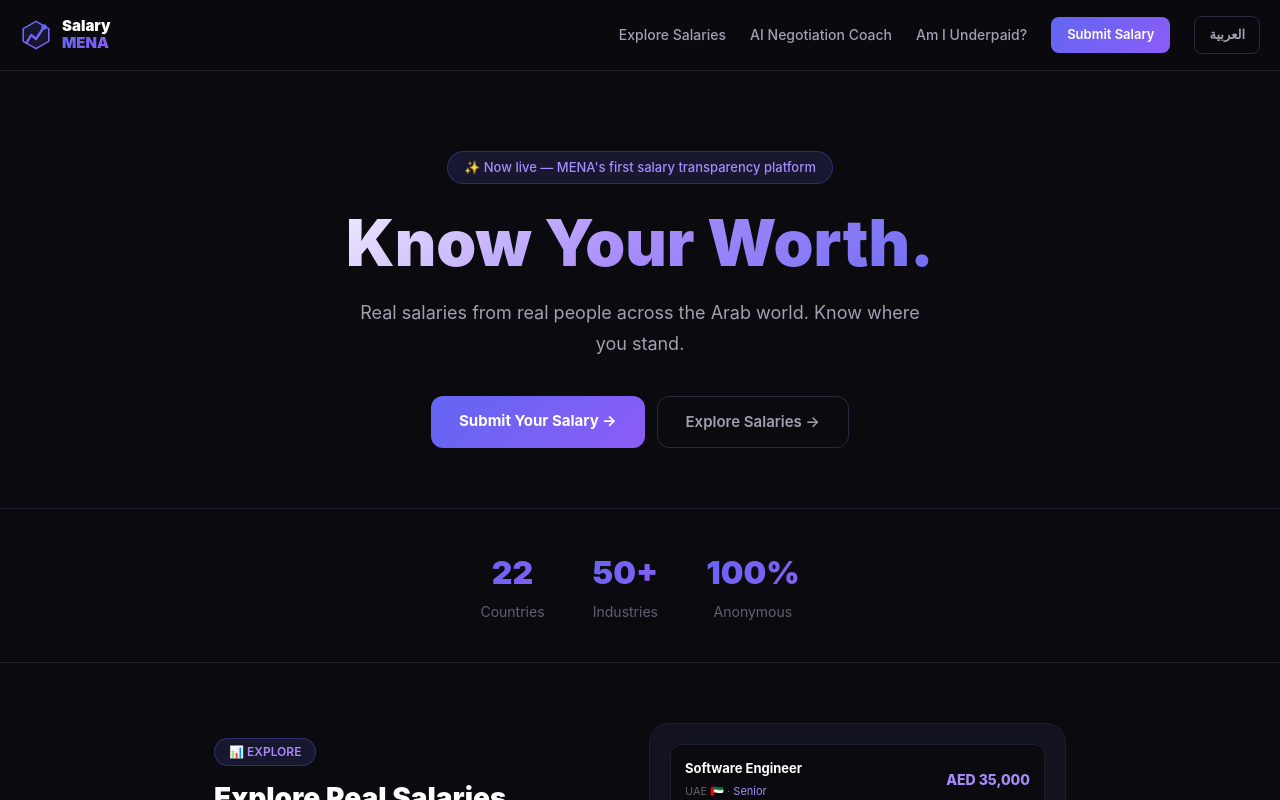
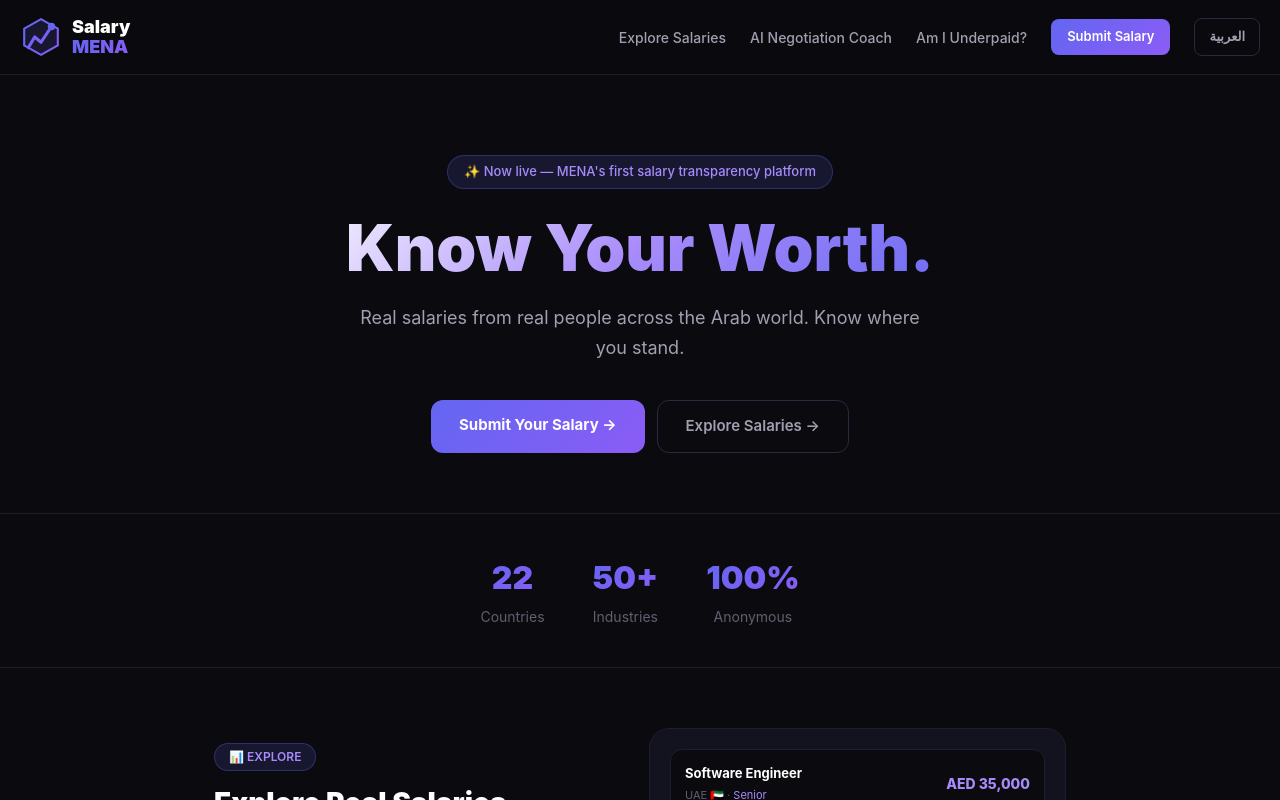
Before and after one commit to alawweygit/SalaryMENA, a Next.js app: page / in a window 1280 px wide. Shown: the top 800 px of the page. Built offline with nearby package versions, Linux system fonts and the light colour scheme.

Commit message:
Make logo bigger in navbar

```diff
--- a/app/components/Navbar.js
+++ b/app/components/Navbar.js
@@ -12,7 +12,7 @@ export default function Navbar() {
     <nav style={{borderBottom:'1px solid #1e1e2e',position:'sticky',top:0,background:'rgba(10,10,15,0.95)',backdropFilter:'blur(10px)',zIndex:100}}>
       <div style={{display:'flex',justifyContent:'space-between',alignItems:'center',padding:'16px 20px'}}>
         <a href="/" style={{textDecoration:'none',display:'flex',alignItems:'center',gap:'10px'}}>
-          <svg xmlns="http://www.w3.org/2000/svg" viewBox="0 0 40 40" width="32" height="32">
+          <svg xmlns="http://www.w3.org/2000/svg" viewBox="0 0 40 40" width="42" height="42">
             <defs>
               <linearGradient id="pu" x1="0%" y1="0%" x2="100%" y2="100%">
                 <stop offset="0%" stopColor="#6366f1"/>
@@ -25,8 +25,8 @@ export default function Navbar() {
             <circle cx="30" cy="10" r="3.5" fill="#6366f1"/>
           </svg>
           <div style={{display:'flex',flexDirection:'column',lineHeight:1.1}}>
-            <span style={{fontSize:'15px',fontWeight:'900',color:'#ffffff'}}>Salary</span>
-            <span style={{fontSize:'15px',fontWeight:'900',background:'linear-gradient(135deg,#6366f1,#8b5cf6)',WebkitBackgroundClip:'text',WebkitTextFillColor:'transparent'}}>MENA</span>
+            <span style={{fontSize:'18px',fontWeight:'900',color:'#ffffff'}}>Salary</span>
+            <span style={{fontSize:'18px',fontWeight:'900',background:'linear-gradient(135deg,#6366f1,#8b5cf6)',WebkitBackgroundClip:'text',WebkitTextFillColor:'transparent'}}>MENA</span>
           </div>
         </a>
 
```
